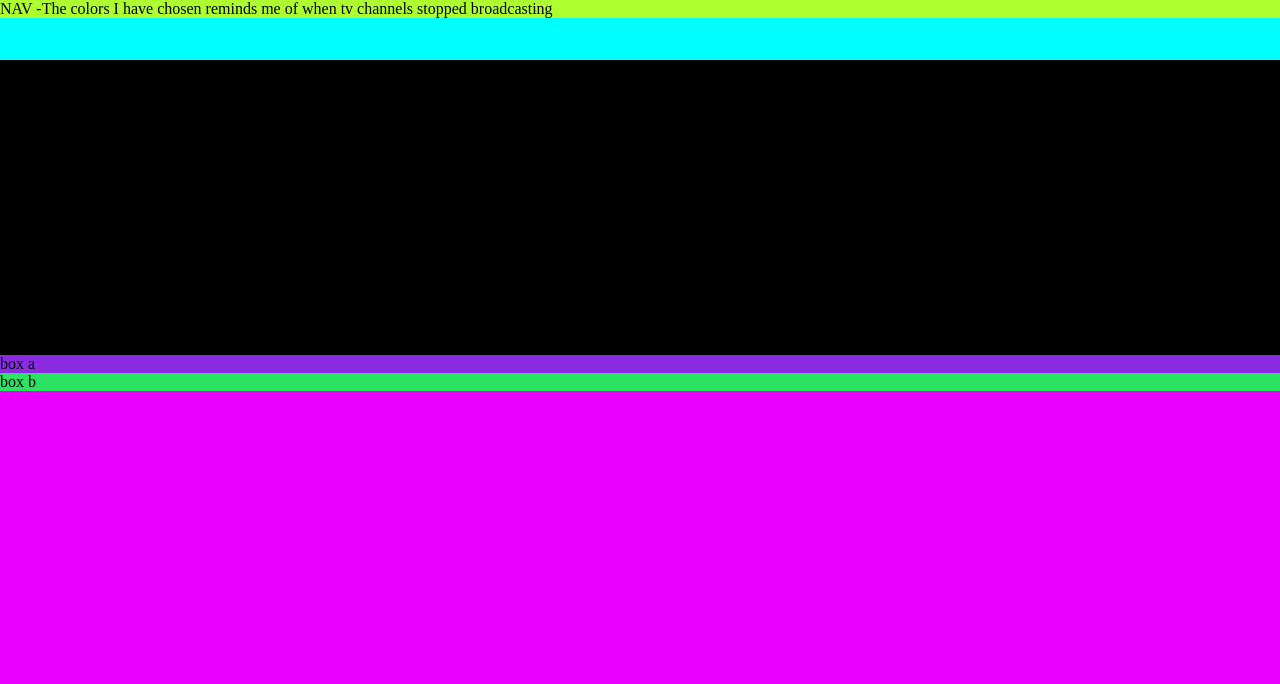
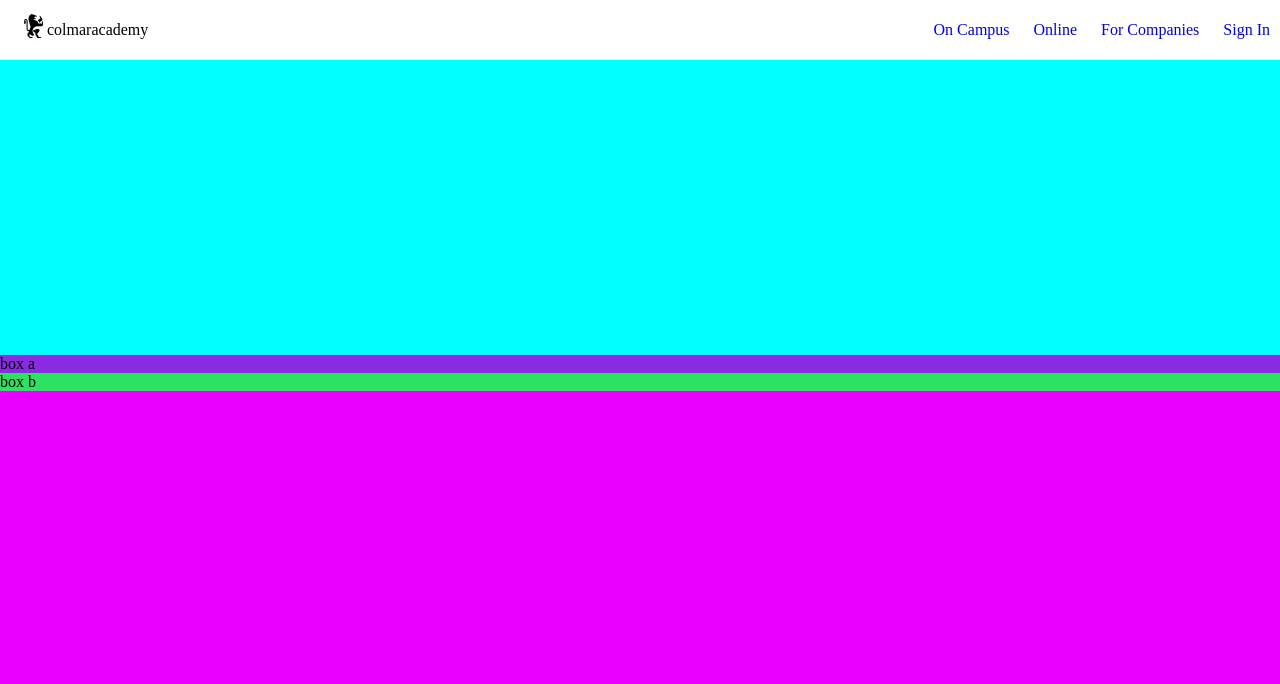
Before and after one commit to web4locals/ProjectColmar, a plain HTML site: page index.html in a window 1280 px wide. Shown: the top 684 px of the page. Drawn offline with Linux system fonts and the light colour scheme.

Commit message:
navbar taking shape

```diff
--- a/assets/CSS/style.css
+++ b/assets/CSS/style.css
@@ -1,49 +1,80 @@
-*{
-    margin:0;
-
+* {
+  margin: 0;
+  padding: 0;
+  border: 0;
+  font-size: 100%;
+  font: inherit;
+  vertical-align: baseline;
 }
 
-body{
+body {
   display: grid;
   width: 100%;
   height: 1000px;
   background-color: black;
-
-    grid-template-areas: "header"
+  grid-template-areas:
+    "header"
     "main"
     "footer";
-
 }
 
 .container {
   display: grid;
-
-
 }
 
 header {
   grid-area: header;
   background-color: aqua;
-    height:60px;
+  height: auto;
 }
 
 nav {
   grid-area: nav;
-    background-color:greenyellow;
+  display: grid;
+  min-height: 60px;
+  background-color: rgb(255, 255, 255);
+  grid-template-areas: " logo  links";
+  justify-content:space-between;
+  align-items: center;
+
 }
 
+.logo {
+    display: grid;
+    grid-template-areas: "logo-img logo-text";
+    align-items: center;
+    padding-left: 20px;
+}
+
+.logo-img{
+    grid-area: logo-img;
+}
+
+.logo-text{
+
+ grid-area: logo-text;
+}
+
+.links {
+  grid-area: links;
+
+  }
+.links ul li {
+  display: inline-flex;
+  margin-left: 10px;
+  padding-right: 10px;
+}
 main {
   grid-area: main;
   background-color: rgb(234, 0, 255);
 }
 
- .a{
+.a {
   grid-area: a;
   background-color: blueviolet;
 }
 
-
-  .b{
+.b {
   grid-area: b;
   background-color: rgb(43, 226, 98);
 }
--- a/index.html
+++ b/index.html
@@ -13,14 +13,29 @@
 <body>
 
     <header>
+        <nav>
+            <div class="logo">
+                <a class="logo-img"><img src="./assets/imgs/ic-logo.svg"></a>
+                <h2 class="logo-text"><span>colmar</span>academy</h2>
+            </div>
+
+            <div class="links">
+                <ul>
+                    <a href="#"><li>On Campus</li></a>
+                    <a href="#"><li>Online</li></a>
+                    <a href="#"><li>For Companies</li></a>
+                    <a href="#"><li>Sign In</li></a>
+                </ul>
+            </div>
+        </nav>
 
 
-        <nav>NAV -The colors I have chosen reminds me of when tv channels stopped broadcasting</nav>
     </header>
     <main>
-        <div class="container"></div>
+<section class="container"></section>
         <section class="a">box a</section>
         <section class="b">box b</section>
+
     </main>
 
         <footer>FOOTER</footer>
```
Lines whose indentation alone changed are shown as unchanged.
